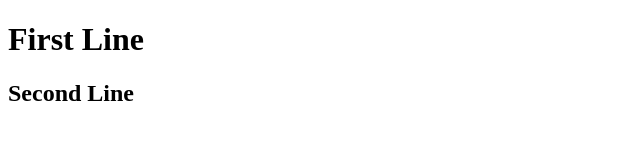
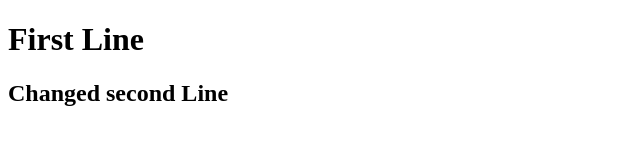
Before and after one commit to Hpr-Web/practice, a plain HTML site: page index.html in a window 1280 px wide. Shown: the whole page, without its empty margins (0-640 px from the left). Drawn offline with Linux system fonts and the light colour scheme.

```diff
--- a/index.html
+++ b/index.html
@@ -7,6 +7,6 @@
 </head>
 <body>
     <h1>First Line</h1>
-    <h2>Second Line</h2>
+    <h2>Changed second Line</h2>
 </body>
 </html>
```
